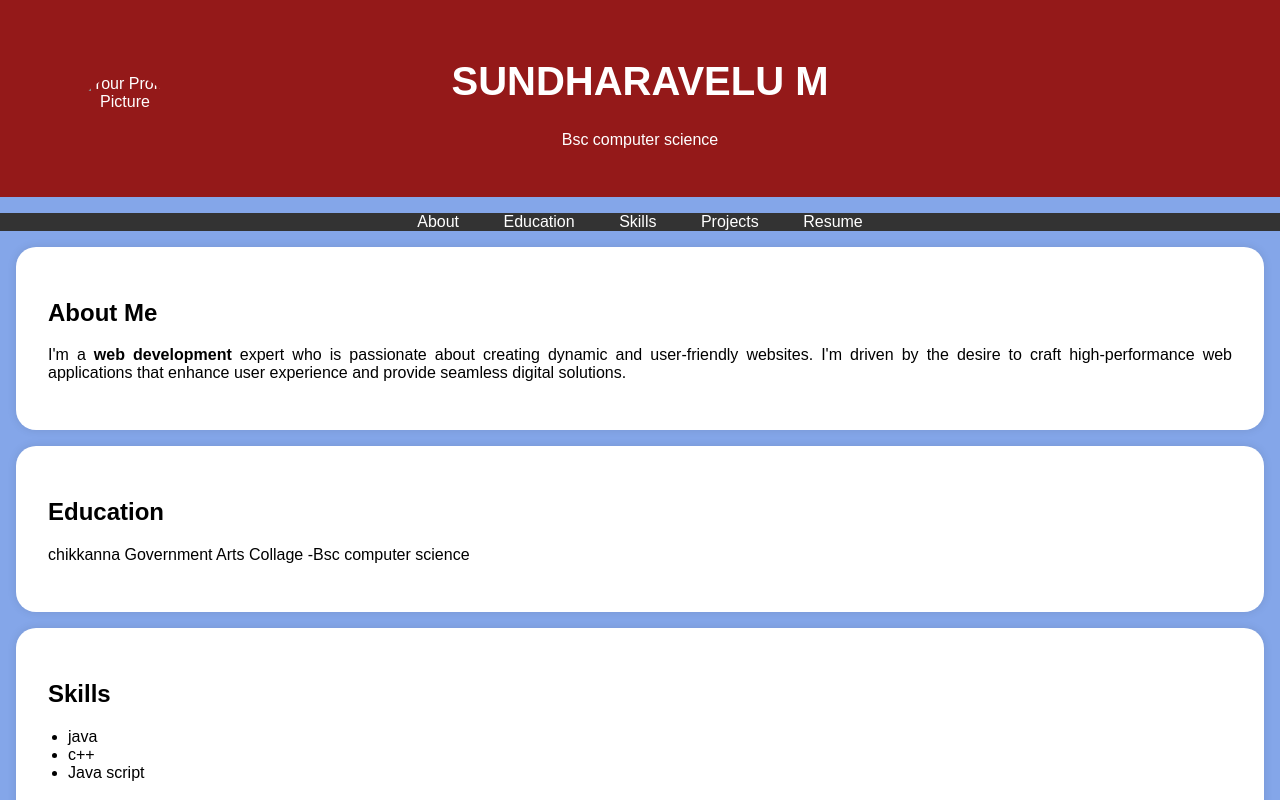
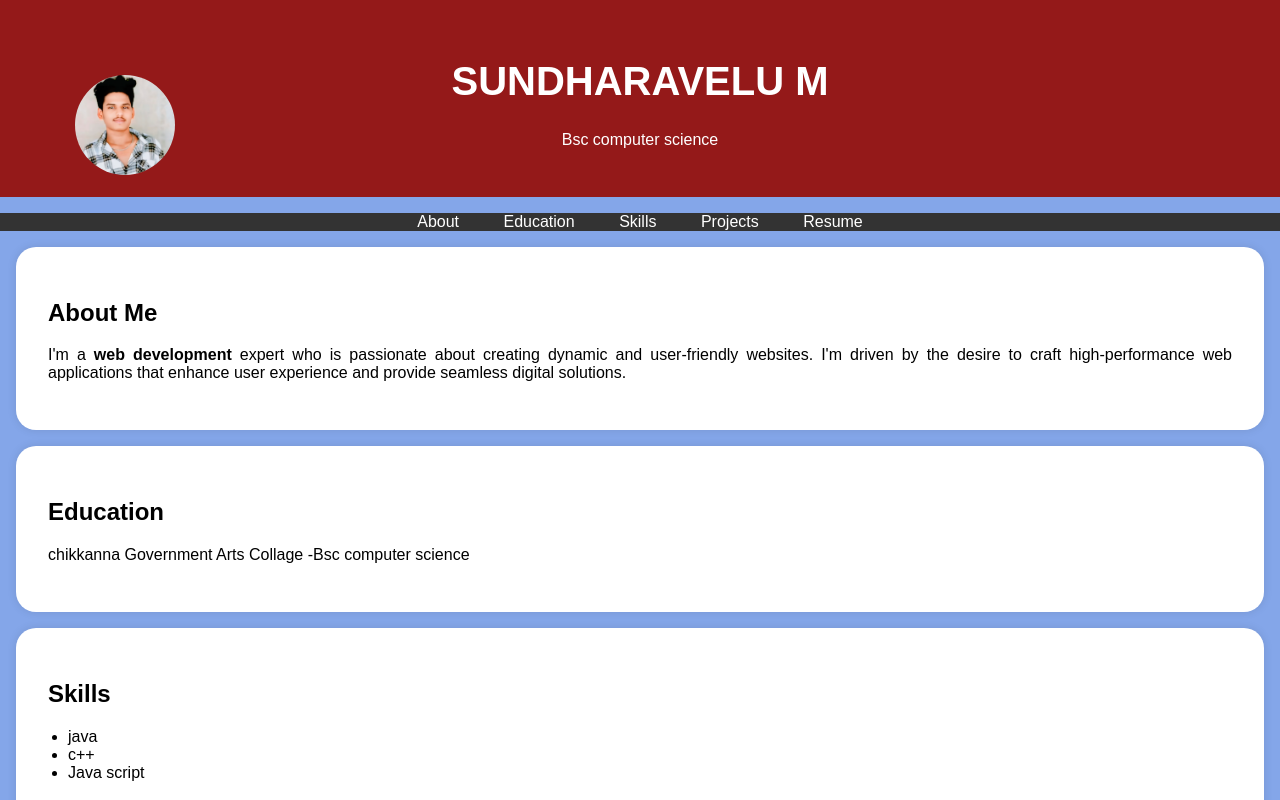
Before and after one commit to sundharavel4070/personalporfolio, a plain HTML site: page index.html in a window 1280 px wide. Shown: the top 800 px of the page. Drawn offline with Linux system fonts and the light colour scheme.

Commit message:
Update index.html

```diff
--- a/index.html
+++ b/index.html
@@ -95,7 +95,7 @@
     <header>
         <div class="header-content">
             <!-- Add your profile picture here -->
-            <img src="sv.jpg" alt="Your Profile Picture" class="profile-picture">
+            <img src="sundarvel.jpg" alt="Your Profile Picture" class="profile-picture">
             <h1>SUNDHARAVELU M </h1>
             <p>Bsc computer science</p>
         </div>
```
